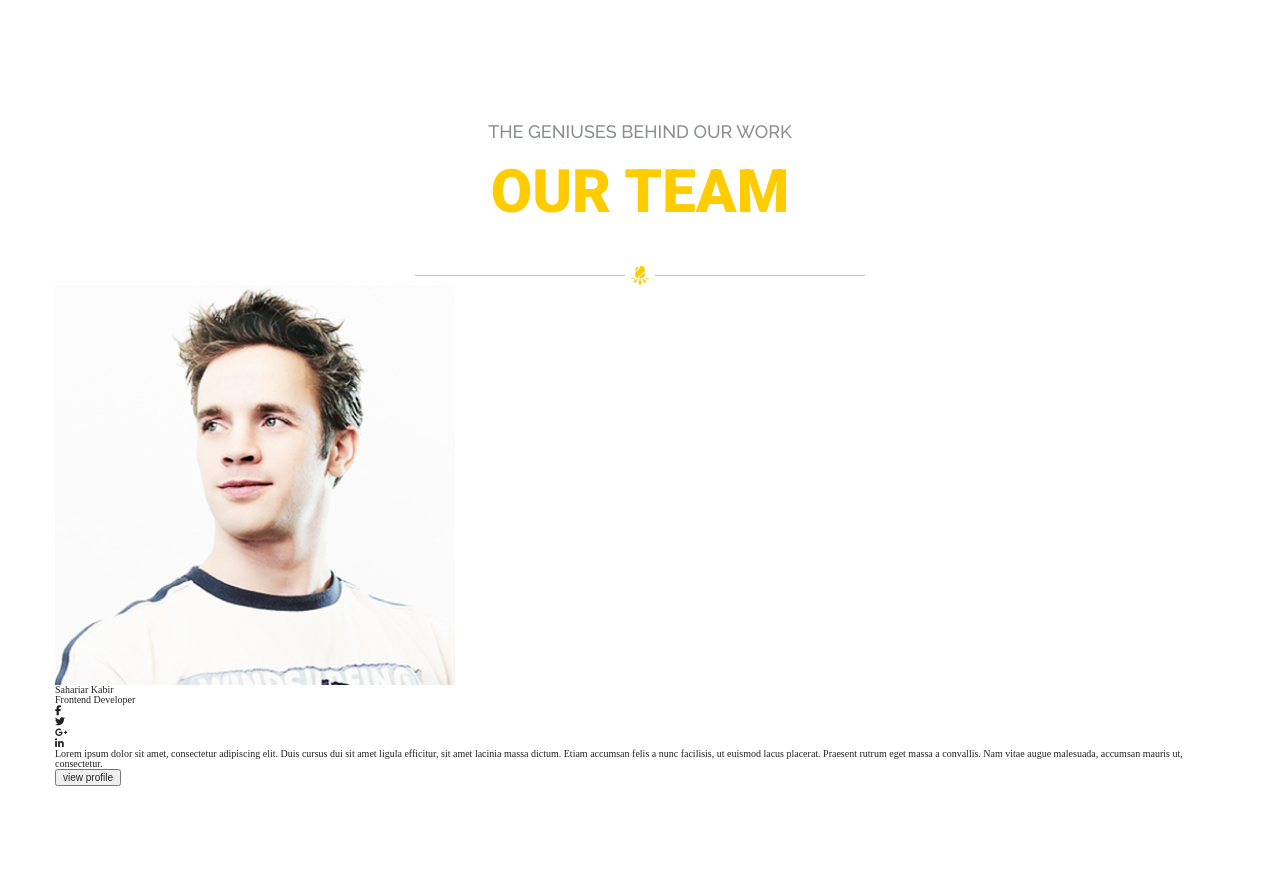
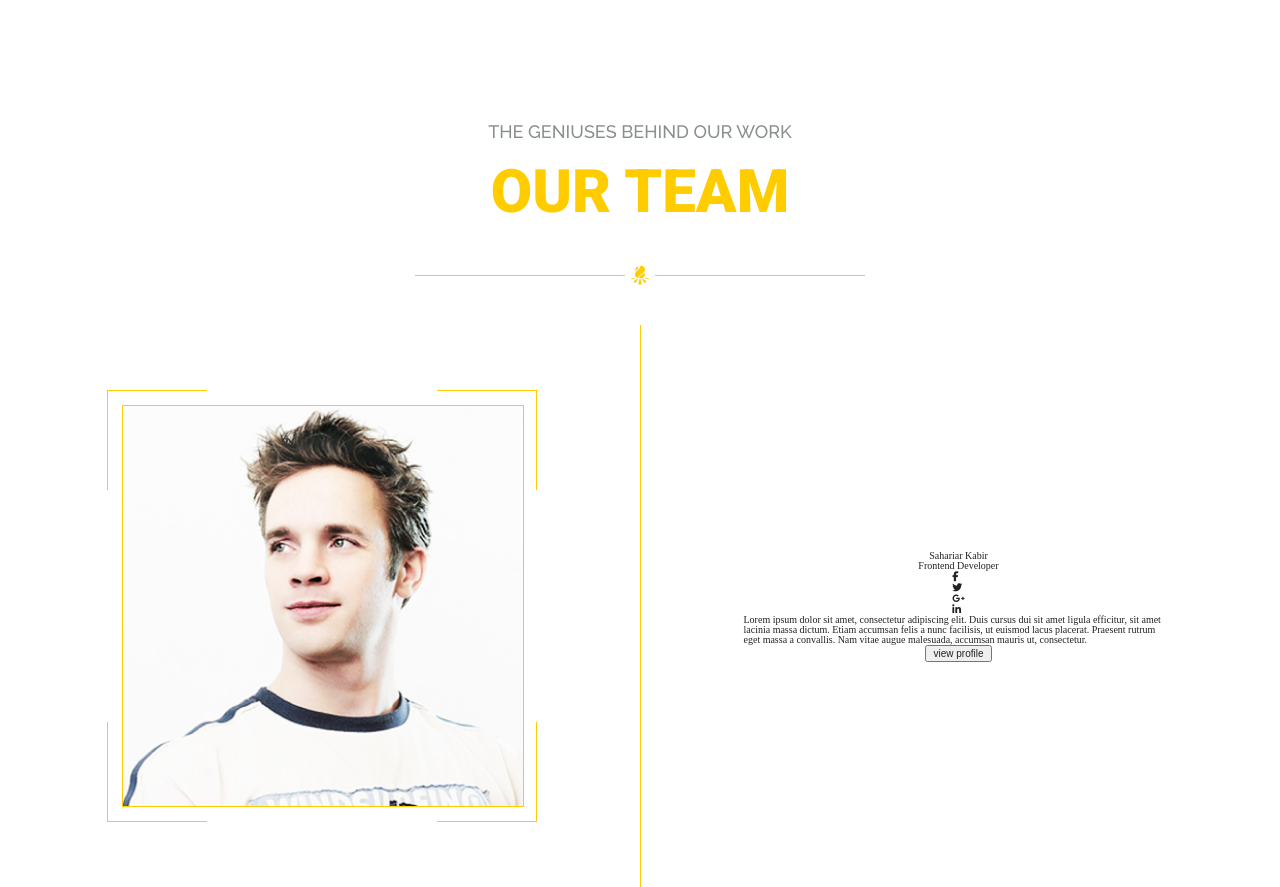
Before and after one commit to Bohdan-Podponarovskyi/our_team, a plain HTML site: page index.html in a window 1280 px wide. Drawn offline with Linux system fonts and the light colour scheme.

Commit message:
add box decor

```diff
--- a/index.html
+++ b/index.html
@@ -22,6 +22,10 @@
     </section>
     <section class="main__person-card">
         <div class="main__photo-wrapper">
+            <div class="box-decor box-decor--right-top"></div>
+            <div class="box-decor box-decor--right-bottom"></div>
+            <div class="box-decor box-decor--left-top"></div>
+            <div class="box-decor box-decor--left-bottom"></div>
             <img src="./img/photo.png" alt="Person photo" class="main__person-photo">
         </div>
         <div class="main__card-divider"></div>
--- a/scss/styles.scss
+++ b/scss/styles.scss
@@ -26,6 +26,9 @@ body {
   flex-direction: column;
   justify-content: center;
   align-items: center;
+  gap: 40px;
+
+// Head //
 
   &__head {
     display: flex;
@@ -69,4 +72,74 @@ body {
       }
     }
   }
+
+  // Person card //
+
+  &__person-card {
+    width: 100%;
+    display: flex;
+    justify-content: space-around;
+  }
+
+  &__photo-wrapper, &__person-info {
+    flex: 1;
+    max-width: 430px;
+    margin: 65px 0;
+  }
+
+  &__photo-wrapper {
+    padding: 15px;
+    position: relative;
+  }
+
+  &__person-photo {
+    border: 1px solid $main-color_gold;
+  }
+
+  &__card-divider {
+    border-left: 1px solid $main-color_gold;
+  }
+
+  &__person-info {
+    display: flex;
+    flex-direction: column;
+    justify-content: center;
+    align-items: center;
+  }
 }
+
+.box-decor {
+  width: 100%;
+  max-width: 100px;
+  height: 100%;
+  max-height: 100px;
+  position: absolute;
+
+  &--right-top {
+    top: 0;
+    left: 0;
+    border-top: 1px solid $main-color_gold;
+    border-left: 1px solid $main-color_gold;
+  }
+
+  &--right-bottom {
+    bottom: 0;
+    left: 0;
+    border-bottom: 1px solid $main-color_gold;
+    border-left: 1px solid $main-color_gold;
+  }
+
+  &--left-top {
+    top: 0;
+    right: 0;
+    border-top: 1px solid $main-color_gold;
+    border-right: 1px solid $main-color_gold;
+  }
+
+  &--left-bottom {
+    bottom: 0;
+    right: 0;
+    border-bottom: 1px solid $main-color_gold;
+    border-right: 1px solid $main-color_gold;
+  }
+}
```
Also changed, not shown: css/styles.css, 1 other file.
